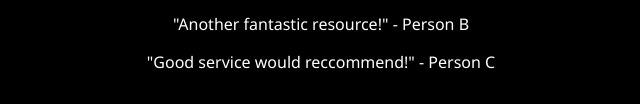
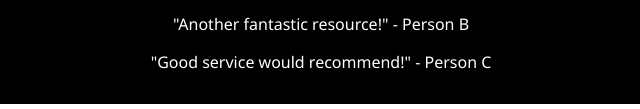
Before and after one commit to rtf1/Web-Development-Bootcamp, a plain HTML site: page Bath-Spa-Cohort-9/CSS-Challenge-1/index.html in a window 1280 px wide. Shown: the part 1865-1974 px from the top of the page, 319-959 px from the left. Drawn offline with Linux system fonts and the light colour scheme.

Commit message:
Update index.html

```diff
--- a/Bath-Spa-Cohort-9/CSS-Challenge-1/index.html
+++ b/Bath-Spa-Cohort-9/CSS-Challenge-1/index.html
@@ -63,7 +63,7 @@
         <h3 class="subheading">Testimonials</h3>
         <p>"This is Great! Thanks!" - Person A</p>
         <p>"Another fantastic resource!" - Person B</p>
-        <p>"Good service would reccommend!" - Person C</p>
+        <p>"Good service would recommend!" - Person C</p>
     </div>
 </body>
 </html>
```
